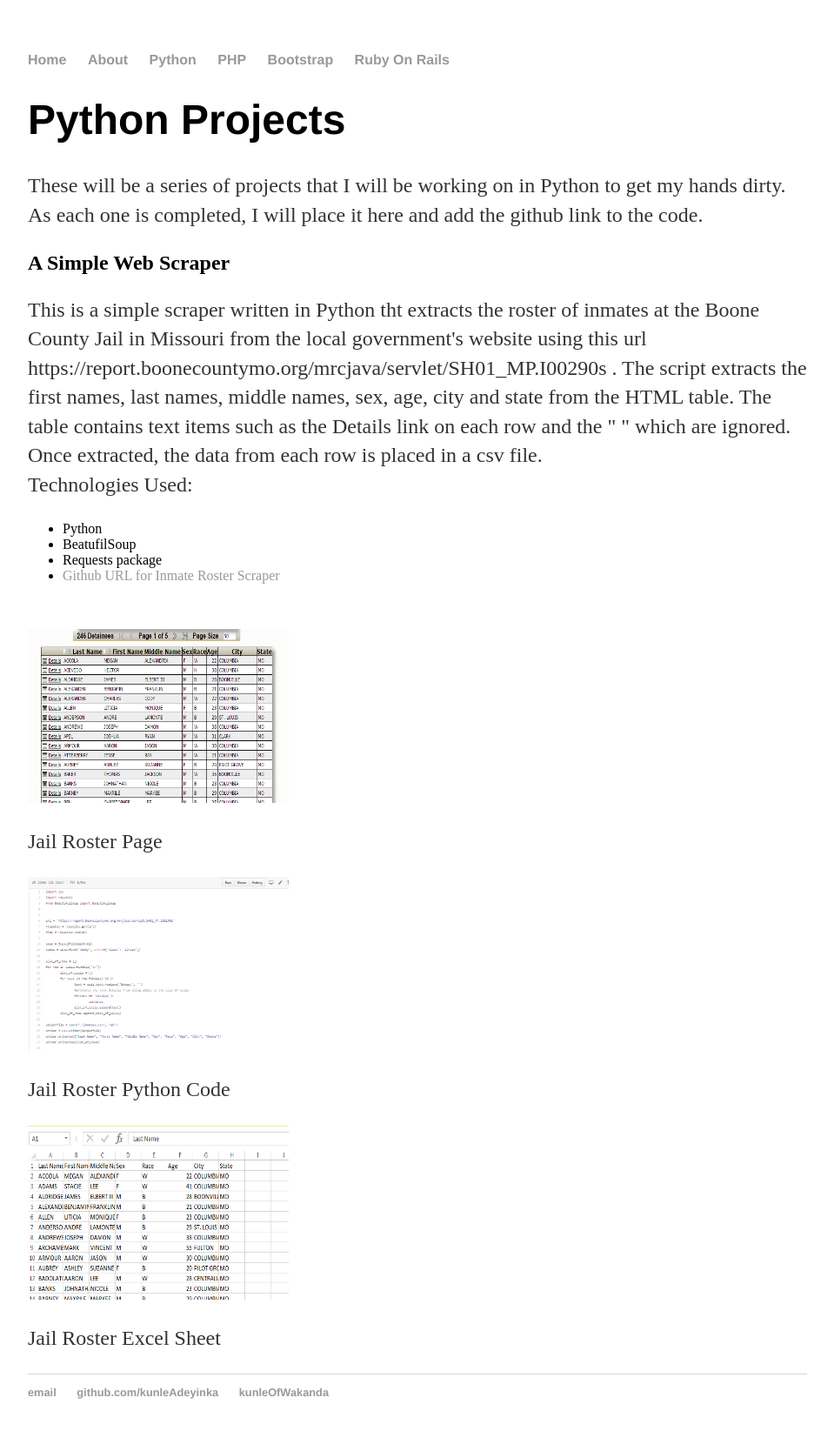
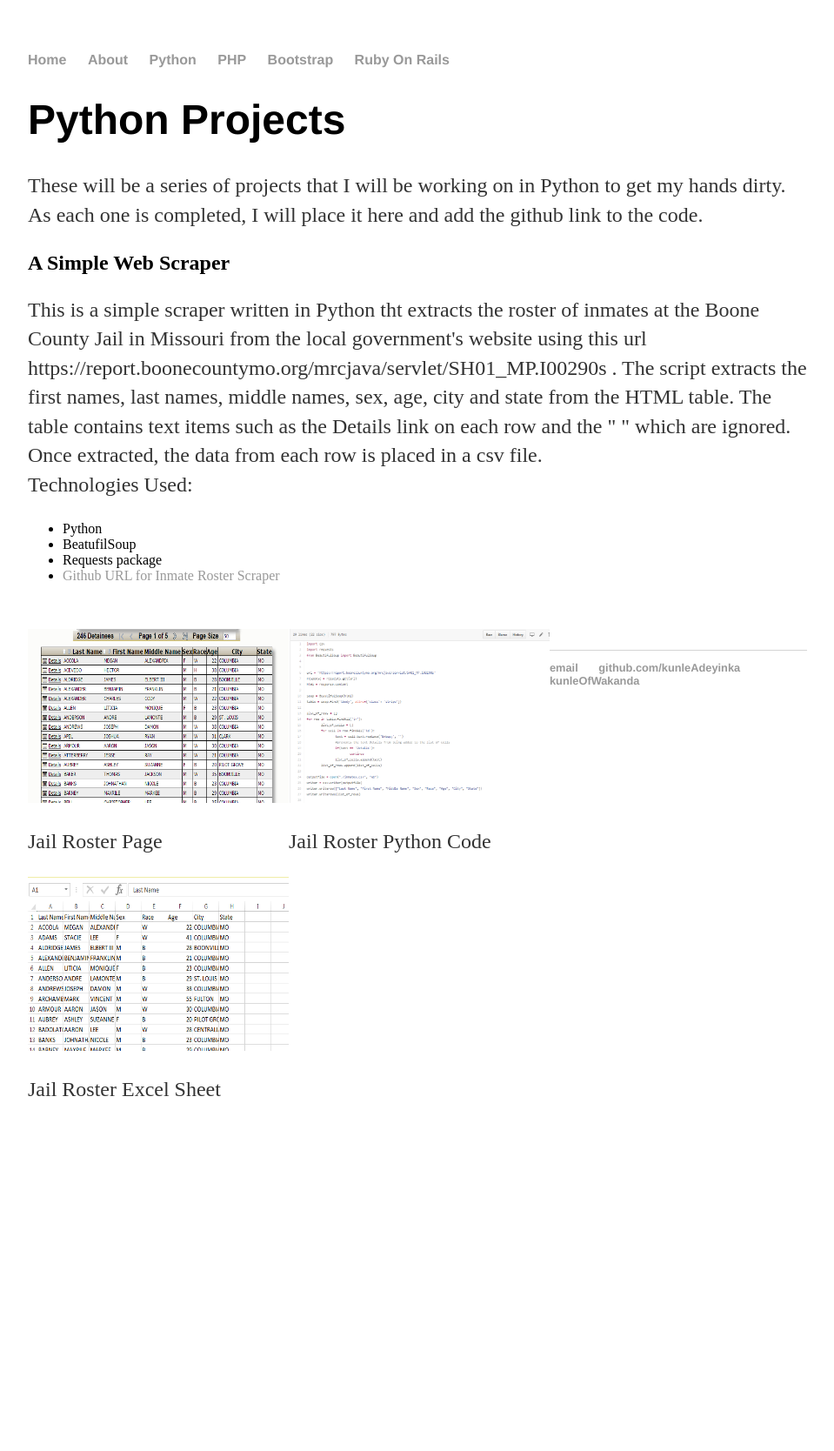
Before and after one commit to kunleAdeyinka/kunleAdeyinka.github.io, a Jekyll site: the page built from python/index.html, in a window 1280 px wide. Shown: the whole page at 87% size, without its empty margins (160-1119 px from the left). Built offline with Jekyll 4.4.1, drawn with Linux system fonts in a browser that asks for light colours; Markdown is read by kramdown in place of the engine named in the settings; after the commit the page ends 1294 px from its top, so only the background shows below that.

Commit message:
testing styling using 1

```diff
--- a/css/main.css
+++ b/css/main.css
@@ -41,3 +41,11 @@ ul.posts {
 ul.posts li {
     list-style: none;
 }
+
+.imgContainer{
+	float:left;
+}
+
+.div4 {
+    clear: left;
+}
--- a/python/index.html
+++ b/python/index.html
@@ -38,7 +38,8 @@ title: Python Kunle Adeyinka, the wakandan
 				<p>Jail Roster Excel Sheet</p>
 			</div>
 		</div>
-
+		<div class="clear"></div>
 	</p>
 
+
 </div><!-- /.blurb -->
```
